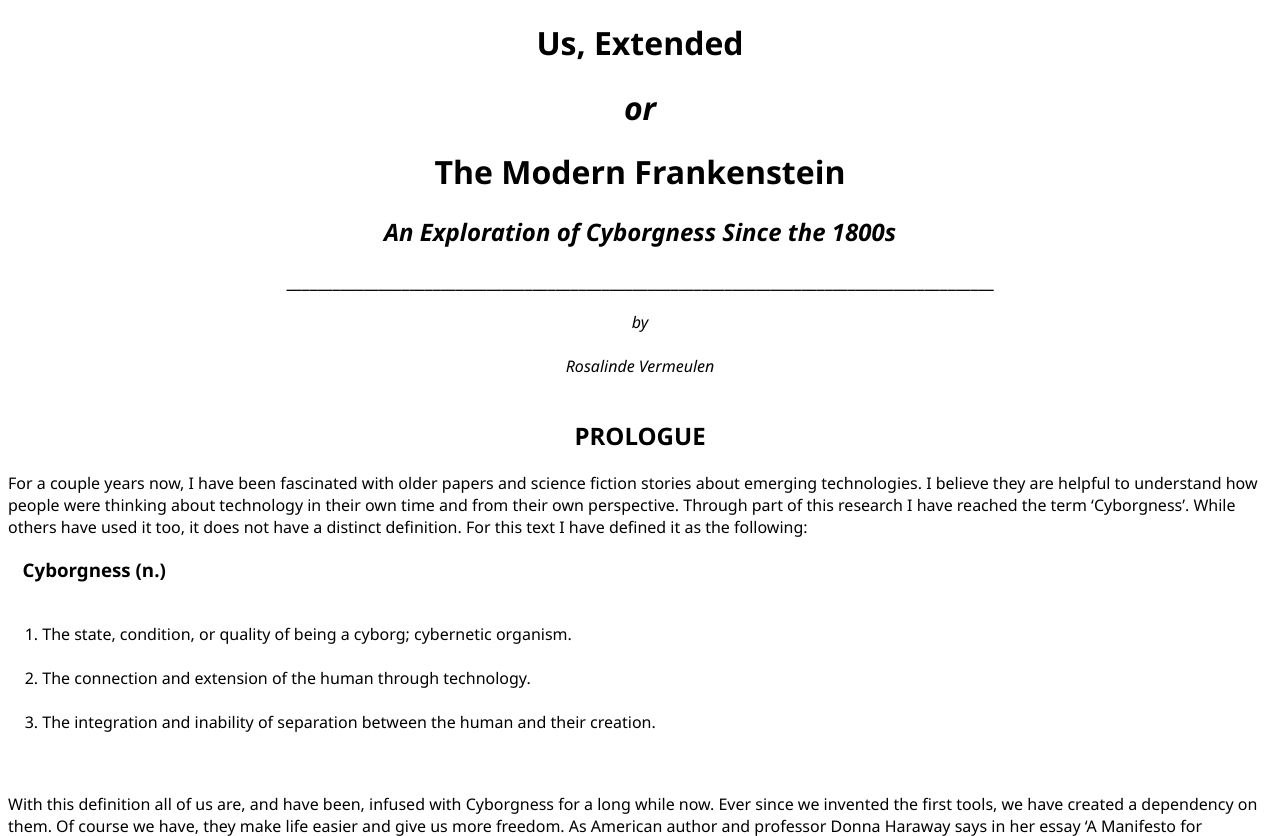
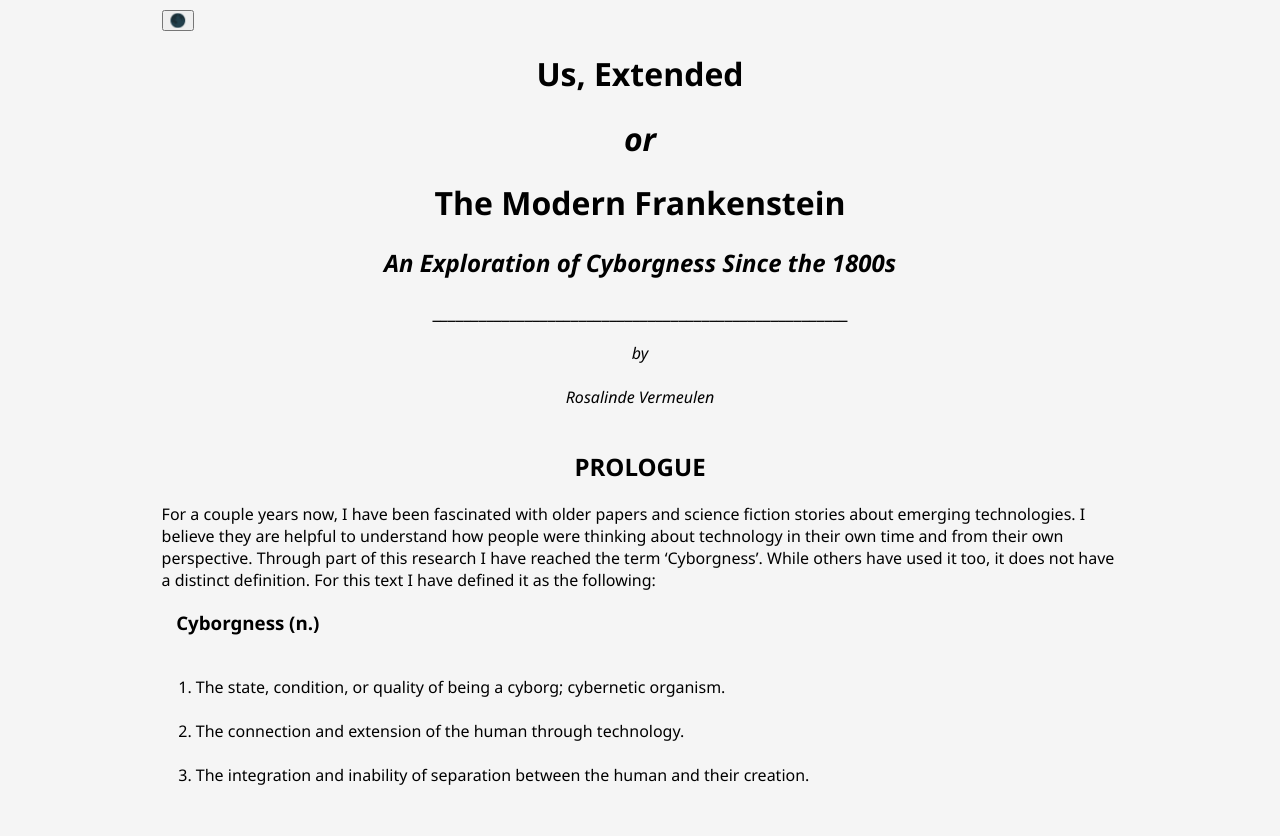
Before and after one commit to dat-artez/theses-24-rosalinde-vermeulen, a plain HTML site: page index.html in a window 1280 px wide. Shown: the top 836 px of the page. Drawn offline with Linux system fonts and the light colour scheme.

Commit message:
dark mode
dark mode added and a bit of styling

```diff
--- a/index.html
+++ b/index.html
@@ -8,13 +8,16 @@
     <link rel="stylesheet" href="style.css">
 </head>
 <body>
-
+    <div>
+        <button onclick="darkMode()" id="changeText">🌑</button>
+    </div>
+ <div class="text">
 <center>
 <h1>Us, Extended</h1>
 <h1><i>or</i></h1>
 <h1> The Modern Frankenstein </h1>
 <i><h2>An Exploration of Cyborgness Since the 1800s</h2></i>
-<h3>____________________________________________________________________________________________</h3>
+<h3>______________________________________________________</h3>
 <i>by</i>
 <br>
 <br>
@@ -228,6 +231,6 @@ Tolkien JRR, <i>The Hobbit, or, There and Back Again</i> (Harper Collins 2013) (
 <br>
 Turing AM, ‘Computing Machinery and Intelligence’ (1950) LIX Mind 433-460
 <br>
-
+</div>
 </body>
 </html>
--- a/main.js
+++ b/main.js
@@ -1 +1,12 @@
 // time for some code
+
+function darkMode(){
+    var element = document.body;
+    element.classList.toggle("dark-mode");
+    var changeText = document.getElementById("changeText");
+    if (changeText.innerHTML === "🌑") {
+        changeText.innerHTML = "☀️";
+      } else {
+        changeText.innerHTML = "🌑";
+      }
+}
--- a/style.css
+++ b/style.css
@@ -2,8 +2,19 @@
 
 body{
     font-family:'Segoe UI', Tahoma, Geneva, Verdana, sans-serif;
+    font-size: 100%;
+    background-color: whitesmoke;
+    color: rgb(0, 0, 0);
+    padding-left: 12%;
+    padding-right: 12%;
 }
 
 pre{
     font-family:'Segoe UI', Tahoma, Geneva, Verdana, sans-serif;
 }
+
+.dark-mode{
+    background-color: rgb(44, 44, 44);
+    color: white;
+
+}
```
